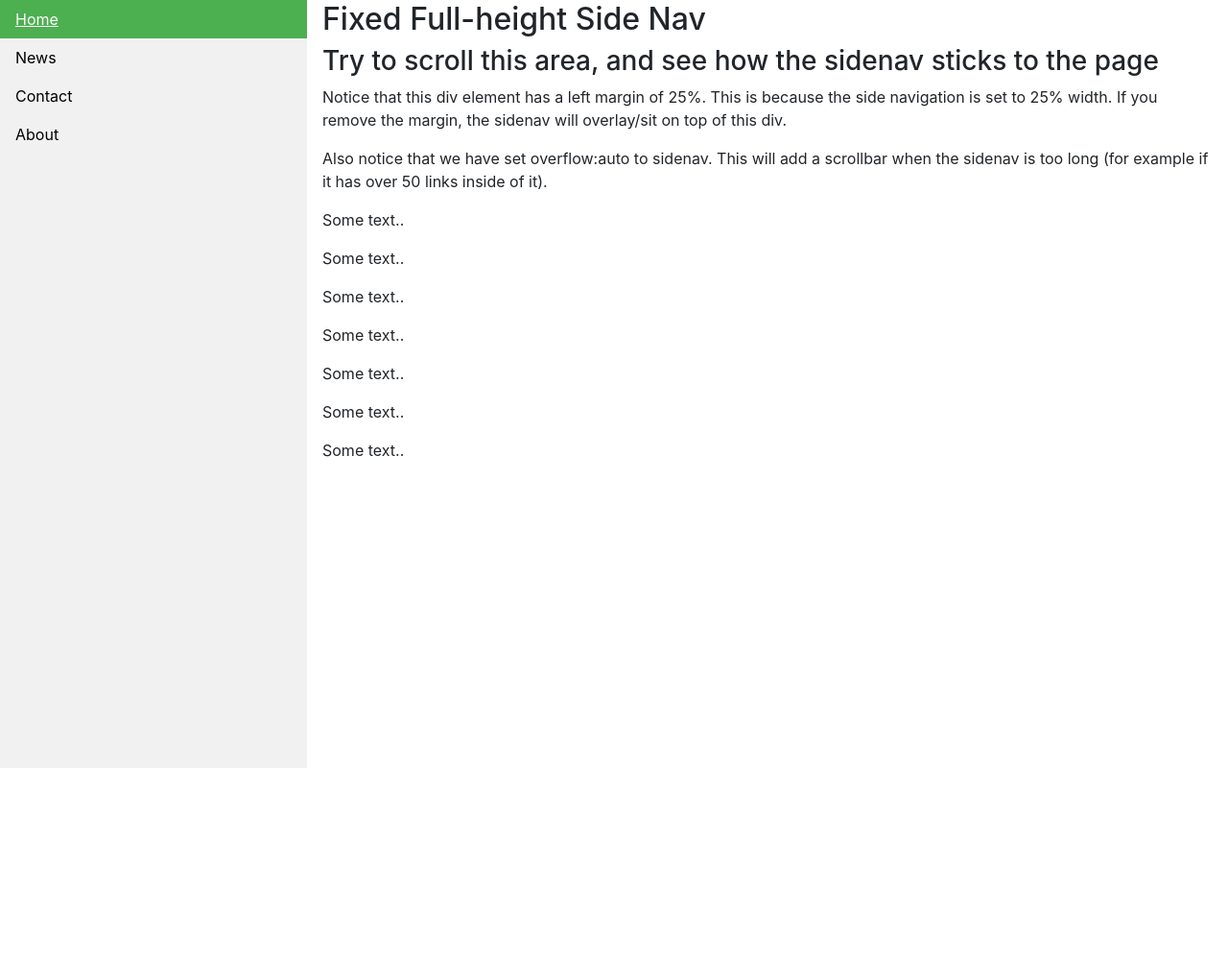
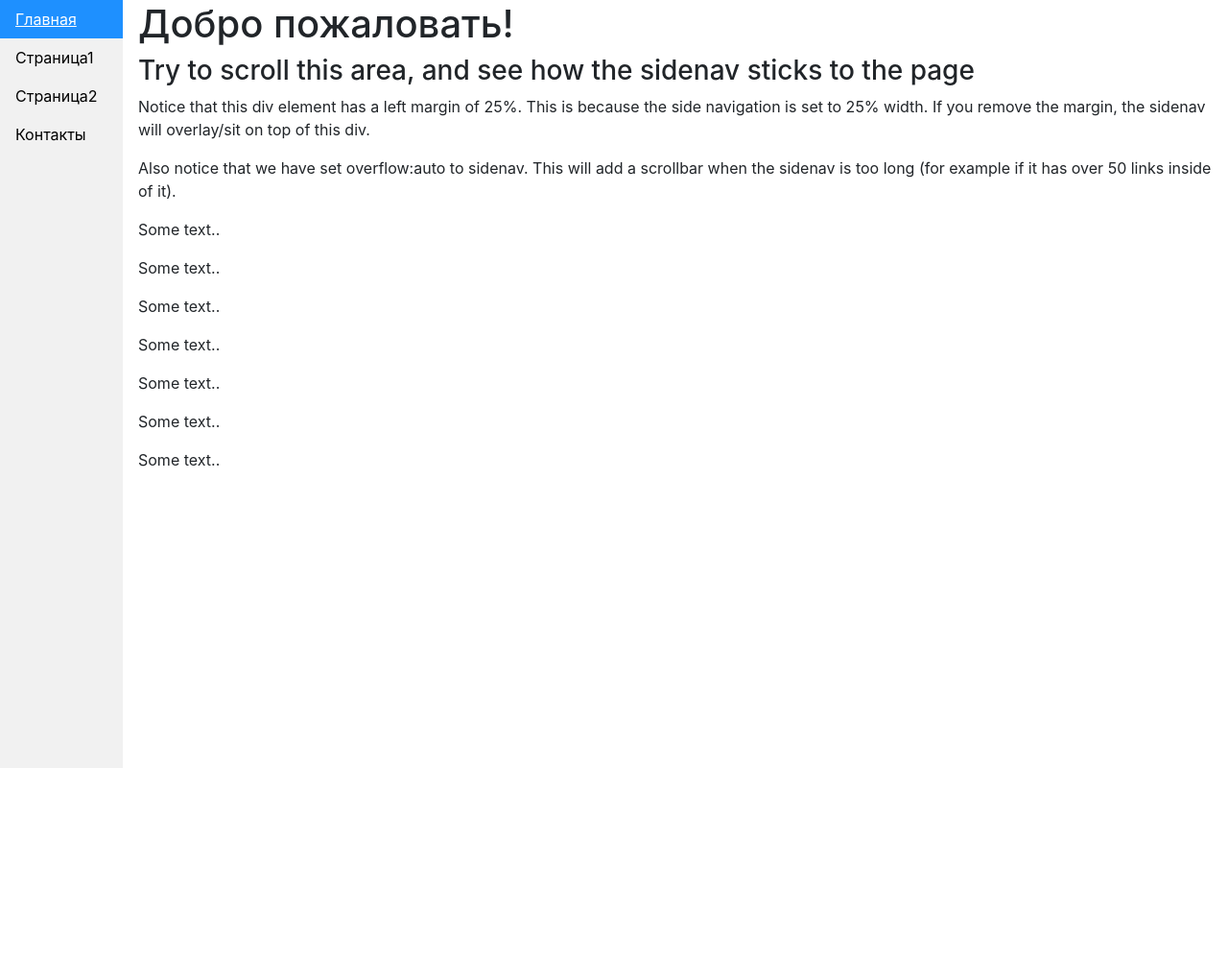
Before and after one commit to vysotsky13/VysotskyAA, a Django app: page / in a window 1280 px wide. Shown: the whole page at 96% size. After the commit the page ends 800 px from the top, so only its background shows below. Run offline with Django 3.2, Linux system fonts and the light colour scheme; some libraries are stand-ins or nearby versions.

Commit message:
commit #3 contacts page added

```diff
--- a/library_project/settings.py
+++ b/library_project/settings.py
@@ -37,8 +37,11 @@ INSTALLED_APPS = [
     'django.contrib.sessions',
     'django.contrib.messages',
     'django.contrib.staticfiles',
+    'crispy_forms',
     'main_app',
 ]
+
+CRISPY_TEMPLATE_PACK = 'bootstrap4'
 
 MIDDLEWARE = [
     'django.middleware.security.SecurityMiddleware',
--- a/main_app/urls.py
+++ b/main_app/urls.py
@@ -3,5 +3,6 @@ from . import views
 
 
 urlpatterns = [
+    path('contacts/', views.contacts, name='contacts'),
     path('', views.index, name='index'),
 ]
--- a/main_app/views.py
+++ b/main_app/views.py
@@ -1,6 +1,18 @@
-from django.shortcuts import render
+from django.shortcuts import render, redirect
+from .forms import ResponseForm
 
 
-# Create your views here.
 def index(request):
     return render(request, 'base.html', context={})
+
+
+def contacts(request):
+    form = ResponseForm(request.POST or None)
+    if form.is_valid():
+        instance = form.save()
+        instance.save()
+        return redirect('/contacts/')
+    context = {
+        'form': form,
+    }
+    return render(request, "other/contacts.html", context)
--- a/templates/base.html
+++ b/templates/base.html
@@ -10,7 +10,7 @@
               list-style-type: none;
               margin: 0;
               padding: 0;
-              width: 25%;
+              width: 10%;
               background-color: #f1f1f1;
               position: fixed;
               height: 100%;
@@ -25,7 +25,7 @@
             }
 
             li a.active {
-              background-color: #4CAF50;
+              background-color: dodgerblue;
               color: white;
             }
 
@@ -36,21 +36,26 @@
         </style>
         <link rel="stylesheet" href="https://stackpath.bootstrapcdn.com/bootstrap/4.1.3/css/bootstrap.min.css" integrity="sha384-MCw98/SFnGE8fJT3GXwEOngsV7Zt27NXFoaoApmYm81iuXoPkFOJwJ8ERdknLPMO" crossorigin="anonymous">
         <script src="https://stackpath.bootstrapcdn.com/bootstrap/4.1.3/js/bootstrap.min.js" integrity="sha384-ChfqqxuZUCnJSK3+MXmPNIyE6ZbWh2IMqE241rYiqJxyMiZ6OW/JmZQ5stwEULTy" crossorigin="anonymous"></script>
+
+        {% block page_title %}
             <title>
-            Base title
+                Main Page
             </title>
+        {% endblock %}
+
     </head>
     <body>
 
         <ul>
-          <li><a class="active" href="#home">Home</a></li>
-          <li><a href="#news">News</a></li>
-          <li><a href="#contact">Contact</a></li>
-          <li><a href="#about">About</a></li>
+          <li><a class="active" href="{% url 'index' %}">Главная</a></li>
+          <li><a href="#news">Страница1</a></li>
+          <li><a href="#contact">Страница2</a></li>
+          <li><a href="{% url 'contacts' %}">Контакты</a></li>
         </ul>
 
-        <div style="margin-left:25%;padding:1px 16px;height:1000px;">
-          <h2>Fixed Full-height Side Nav</h2>
+        <div style="margin-left:10%;padding:1px 16px;height:900px;">
+            {% block content %}
+                  <h1>Добро пожаловать!</h1>
                   <h3>Try to scroll this area, and see how the sidenav sticks to the page</h3>
                   <p>Notice that this div element has a left margin of 25%. This is because the side navigation is set to 25% width. If you remove the margin, the sidenav will overlay/sit on top of this div.</p>
                   <p>Also notice that we have set overflow:auto to sidenav. This will add a scrollbar when the sidenav is too long (for example if it has over 50 links inside of it).</p>
@@ -61,7 +66,7 @@
                   <p>Some text..</p>
                   <p>Some text..</p>
                   <p>Some text..</p>
+            {% endblock %}
         </div>
-
     </body>
 </html>
```
Also changed, not shown: main_app/forms.py (added, +8 -0 lines), main_app/models.py (+9 -1 lines), templates/other/contacts.html (added, +23 -0 lines), db.sqlite3, main_app/migrations/0001_initial.py (added). Lines whose indentation alone changed are shown as unchanged.
